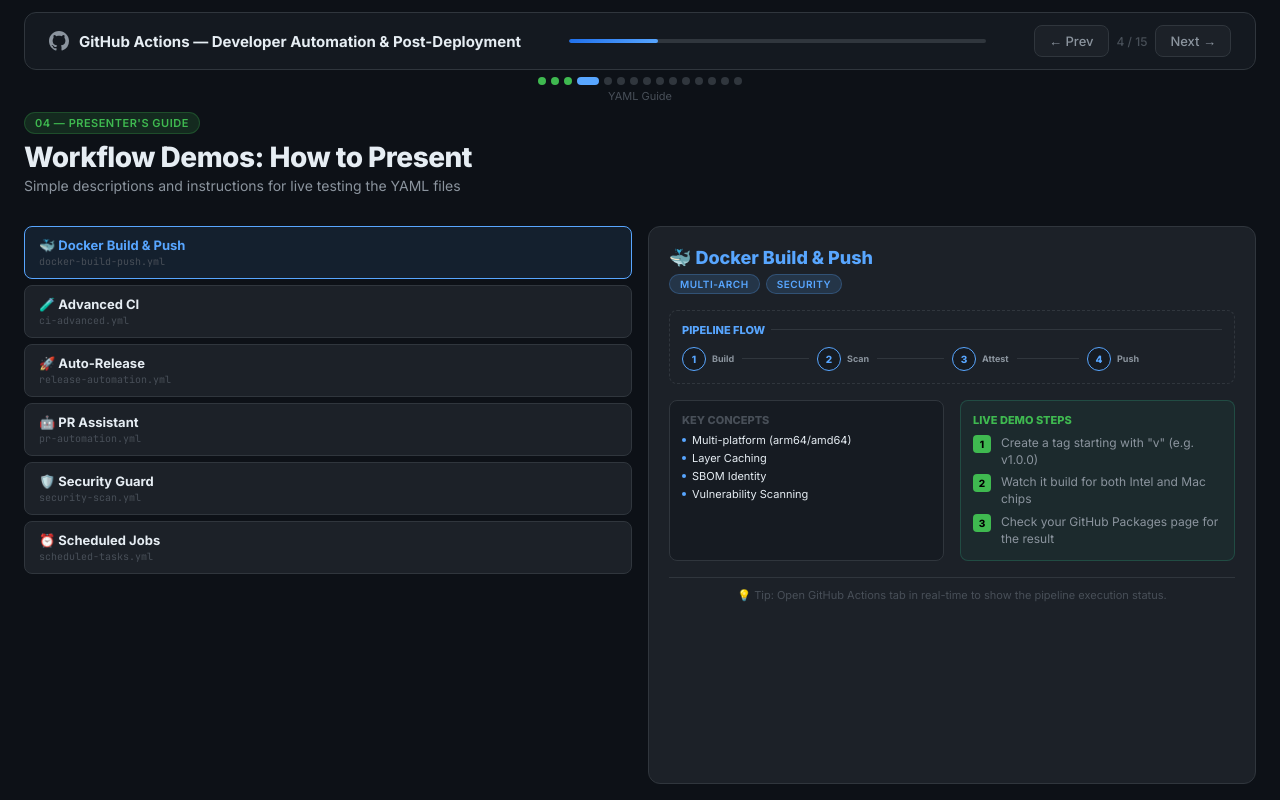
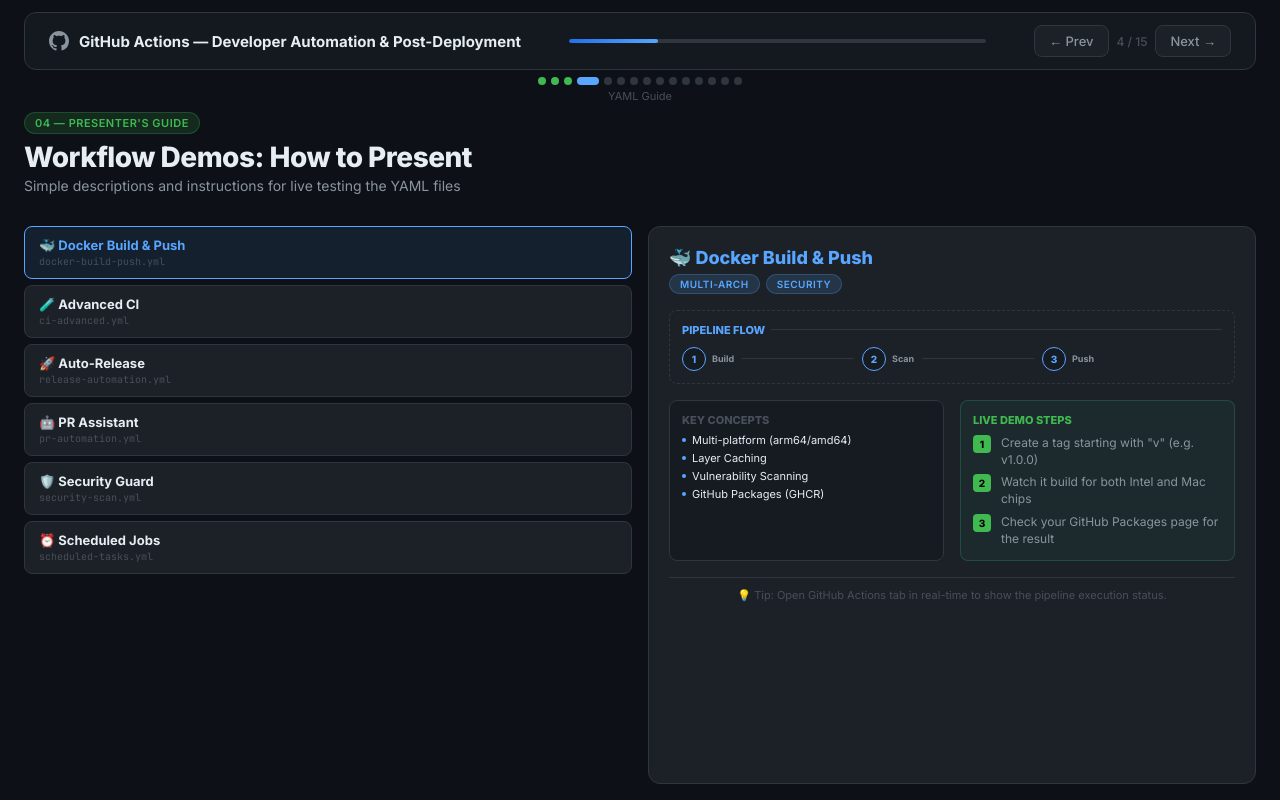
Before and after one commit to shshinyo/github-actions, a React (Vite) app: page / in a window 1280 px wide. Both pictures are taken after a click on the button 595 px from the left and 81 px from the top of the page. Built offline with nearby package versions, Linux system fonts and the light colour scheme.

Commit message:
fix: disable org-only attestation and update presentation slides

```diff
--- a/src/slides/SlideYAMLGuide.jsx
+++ b/src/slides/SlideYAMLGuide.jsx
@@ -5,8 +5,8 @@
     file: 'docker-build-push.yml',
     title: '🐳 Docker Build & Push',
     desc: 'Takes your code, puts it in a container, and sends it to GitHub & Docker Hub.',
-    concepts: ['Multi-platform (arm64/amd64)', 'Layer Caching', 'SBOM Identity', 'Vulnerability Scanning'],
-    flow: ['Build', 'Scan', 'Attest', 'Push'],
+    concepts: ['Multi-platform (arm64/amd64)', 'Layer Caching', 'Vulnerability Scanning', 'GitHub Packages (GHCR)'],
+    flow: ['Build', 'Scan', 'Push'],
     demo: 'Create a tag starting with "v" (e.g. v1.0.0); Watch it build for both Intel and Mac chips; Check your GitHub Packages page for the result',
     tags: ['Multi-arch', 'Security']
   },
```
